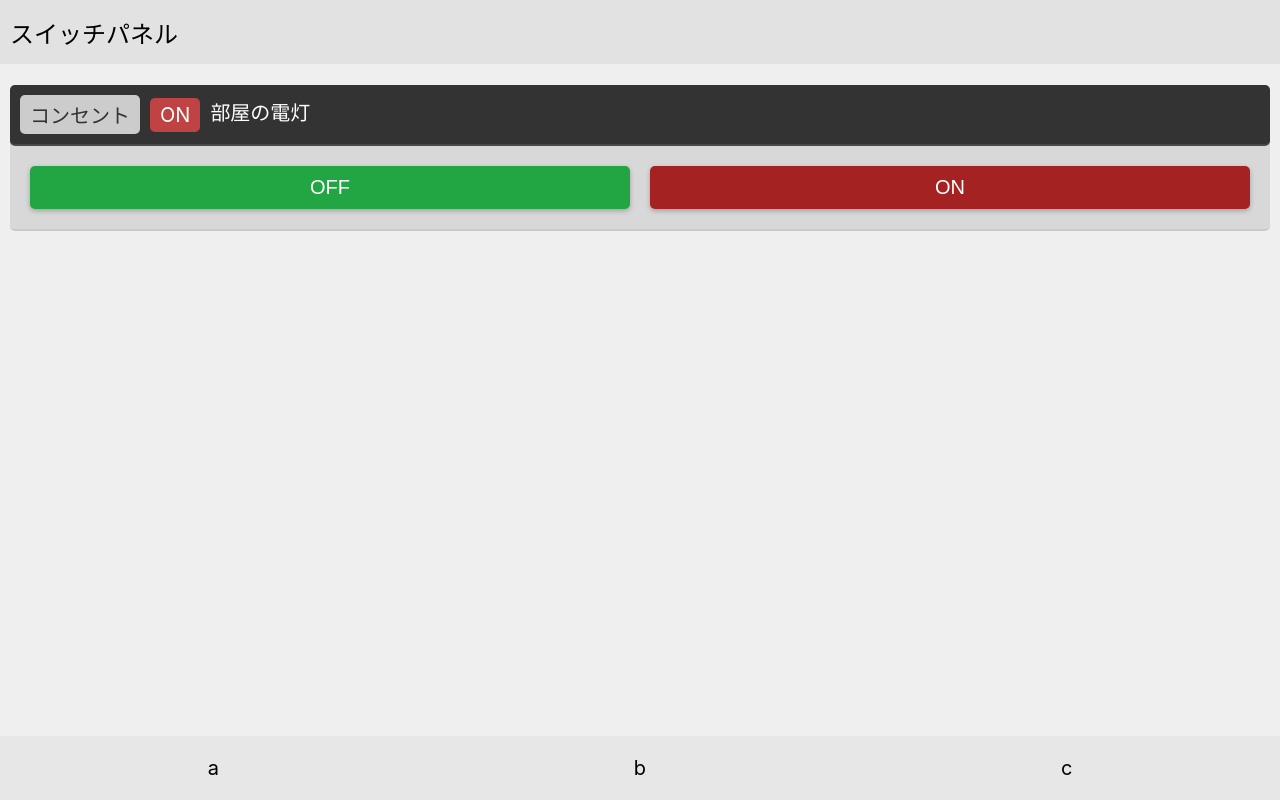
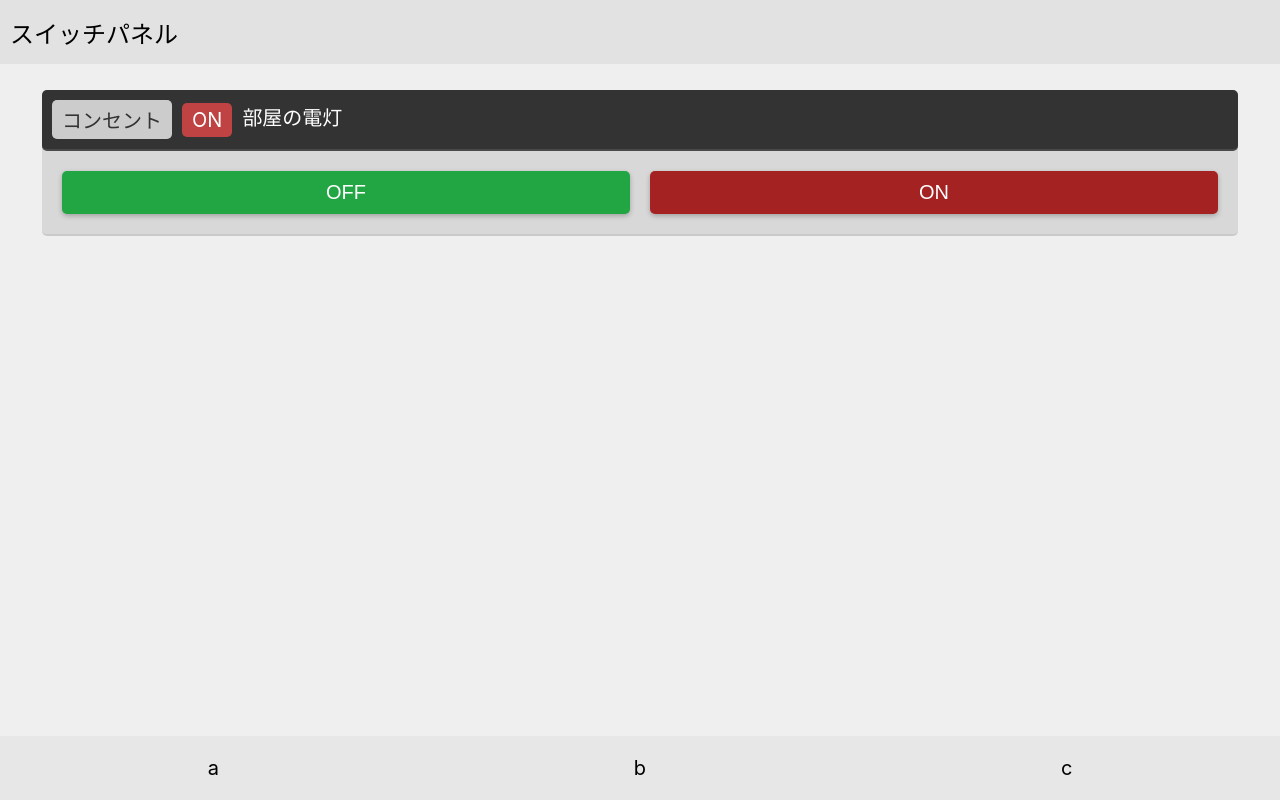
Before and after one commit to Kumi-comb/IO-T-ServerSide, a Nuxt app: page / in a window 1280 px wide. Built offline with nearby package versions, Linux system fonts and the light colour scheme.

Commit message:
左右マージン追加

```diff
--- a/view/layouts/default.vue
+++ b/view/layouts/default.vue
@@ -35,7 +35,7 @@
   }
 }
 .nuxt {
-  padding: 75px 0;
+  margin: 90px 2.5%;
 }
 .footer {
   display: flex;
```
